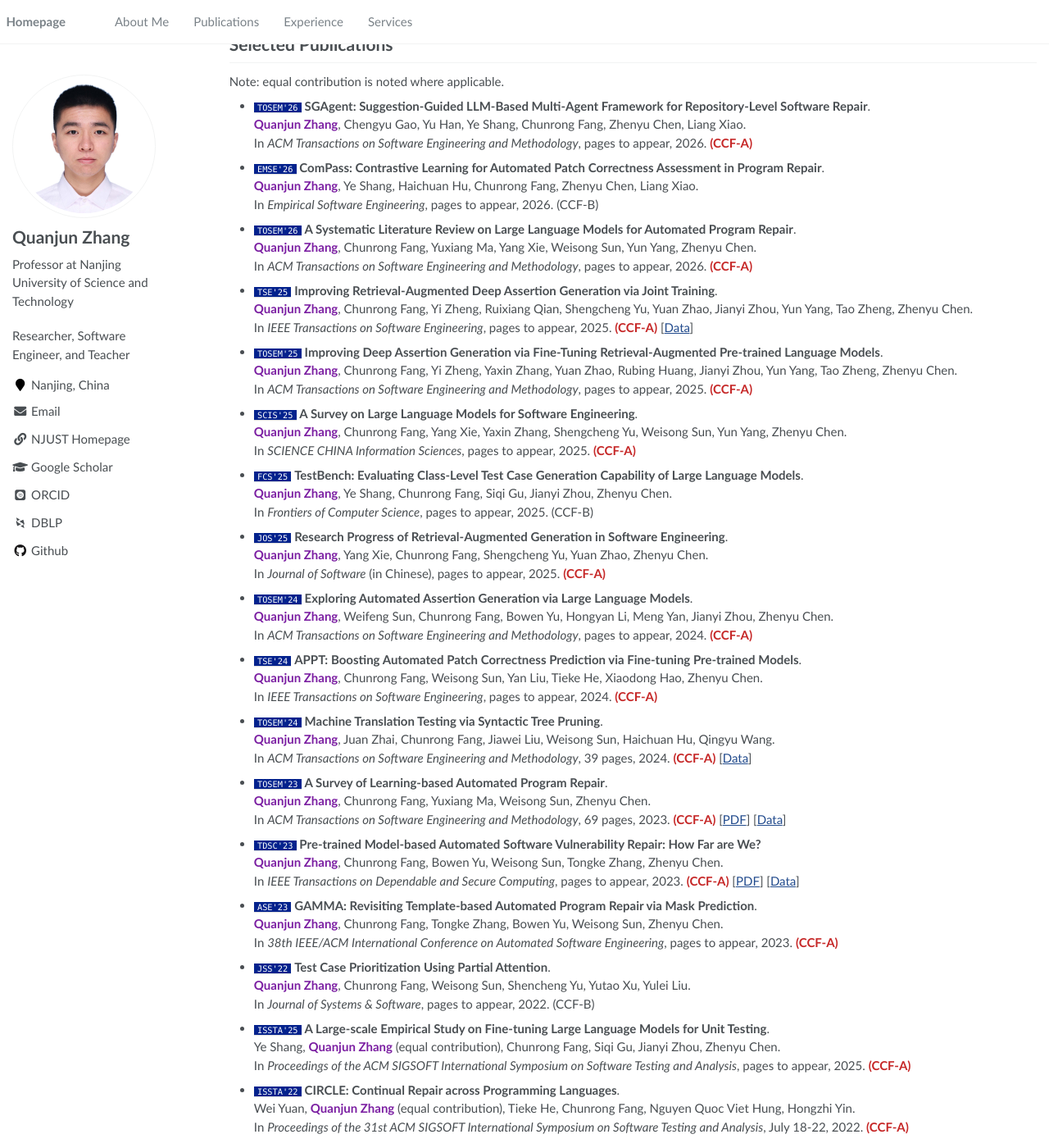
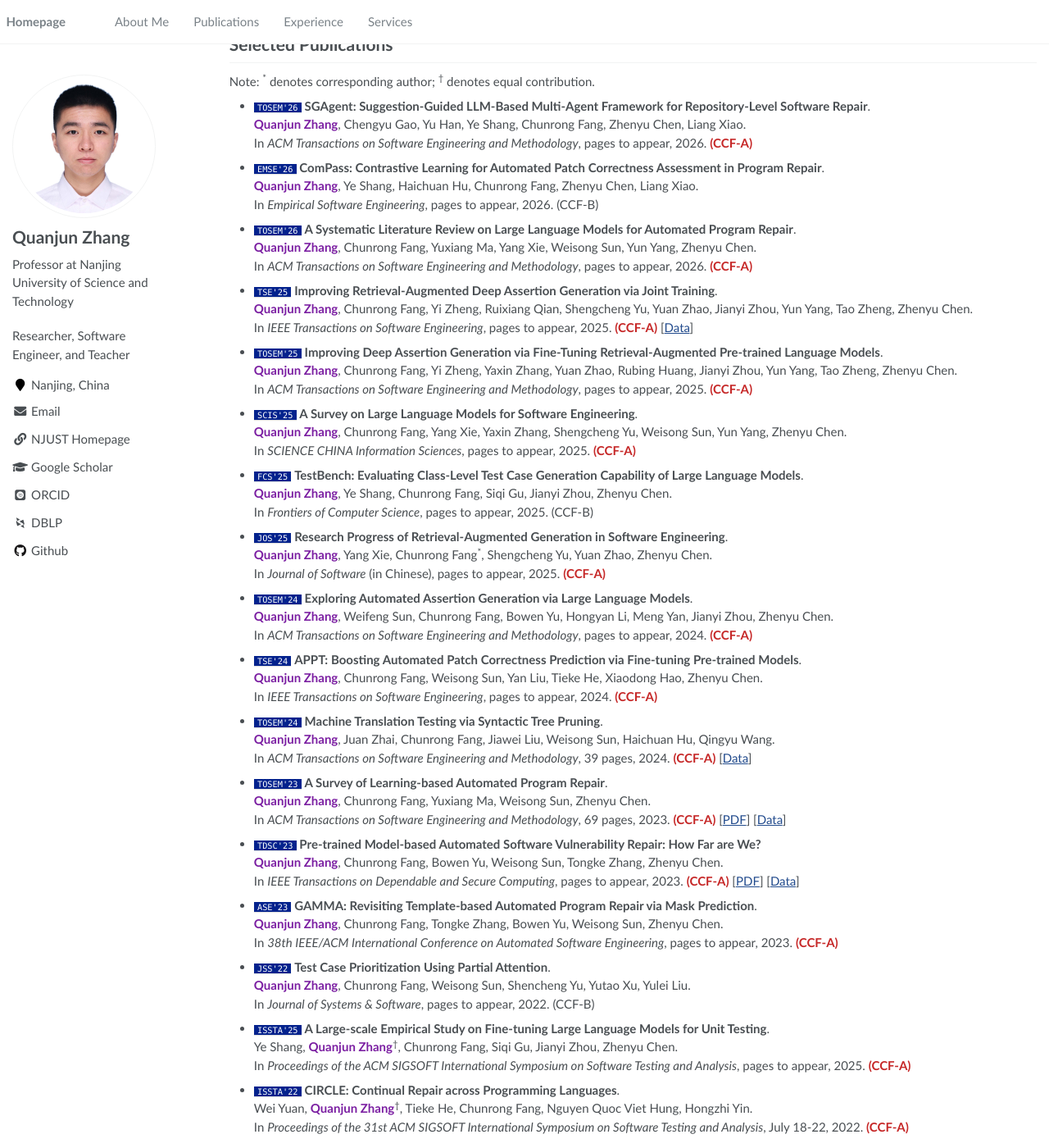
Before and after one commit to QuanjunZhang/quanjunzhang.github.io, a Jekyll site: the page built from _pages/about.md, in a window 1280 px wide and 1400 px high, scrolled down 866 px. Shown: the whole window at 82% size. Built offline with Jekyll 4.4.1, drawn with Linux system fonts in a browser that asks for light colours; some web fonts are replaced.

Commit message:
Unify selected publication symbols

```diff
--- a/_pages/about.md
+++ b/_pages/about.md
@@ -33,7 +33,7 @@ I have published over 50 papers <a href='https://scholar.google.com/citations?us
 
 # Selected Publications
 
-Note: equal contribution is noted where applicable.
+Note: <sup>&#42;</sup> denotes corresponding author; <sup>&dagger;</sup> denotes equal contribution.
 
 - `TOSEM'26` **SGAgent: Suggestion-Guided LLM-Based Multi-Agent Framework for Repository-Level Software Repair**.
   **Quanjun Zhang**, Chengyu Gao, Yu Han, Ye Shang, Chunrong Fang, Zhenyu Chen, Liang Xiao.
@@ -96,9 +96,9 @@ Note: equal contribution is noted where applicable.
   In *Journal of Systems & Software*, pages to appear, 2022. (CCF-B)
 
 - `ISSTA'25` **A Large-scale Empirical Study on Fine-tuning Large Language Models for Unit Testing**.
-  Ye Shang, **Quanjun Zhang** (equal contribution), Chunrong Fang, Siqi Gu, Jianyi Zhou, Zhenyu Chen.
+  Ye Shang, **Quanjun Zhang**<sup>&dagger;</sup>, Chunrong Fang, Siqi Gu, Jianyi Zhou, Zhenyu Chen.<br>
   In *Proceedings of the ACM SIGSOFT International Symposium on Software Testing and Analysis*, pages to appear, 2025. <span class="ccf-a">(CCF-A)</span>
 
 - `ISSTA'22` **CIRCLE: Continual Repair across Programming Languages**.
-  Wei Yuan, **Quanjun Zhang** (equal contribution), Tieke He, Chunrong Fang, Nguyen Quoc Viet Hung, Hongzhi Yin.
+  Wei Yuan, **Quanjun Zhang**<sup>&dagger;</sup>, Tieke He, Chunrong Fang, Nguyen Quoc Viet Hung, Hongzhi Yin.<br>
   In *Proceedings of the 31st ACM SIGSOFT International Symposium on Software Testing and Analysis*, July 18-22, 2022. <span class="ccf-a">(CCF-A)</span>
```
Also changed, not shown: other parts of _pages/about.md (+1 -1 lines).
